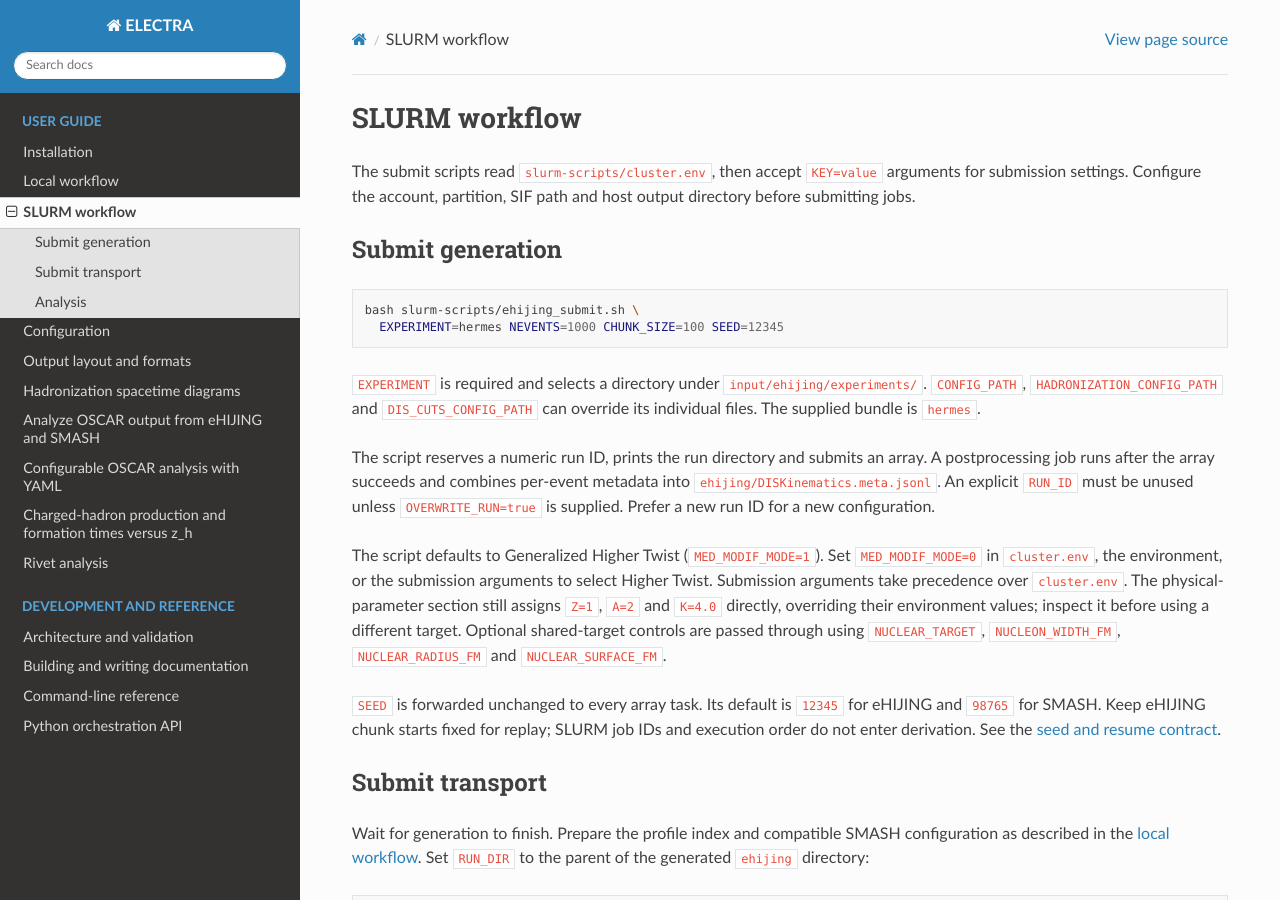
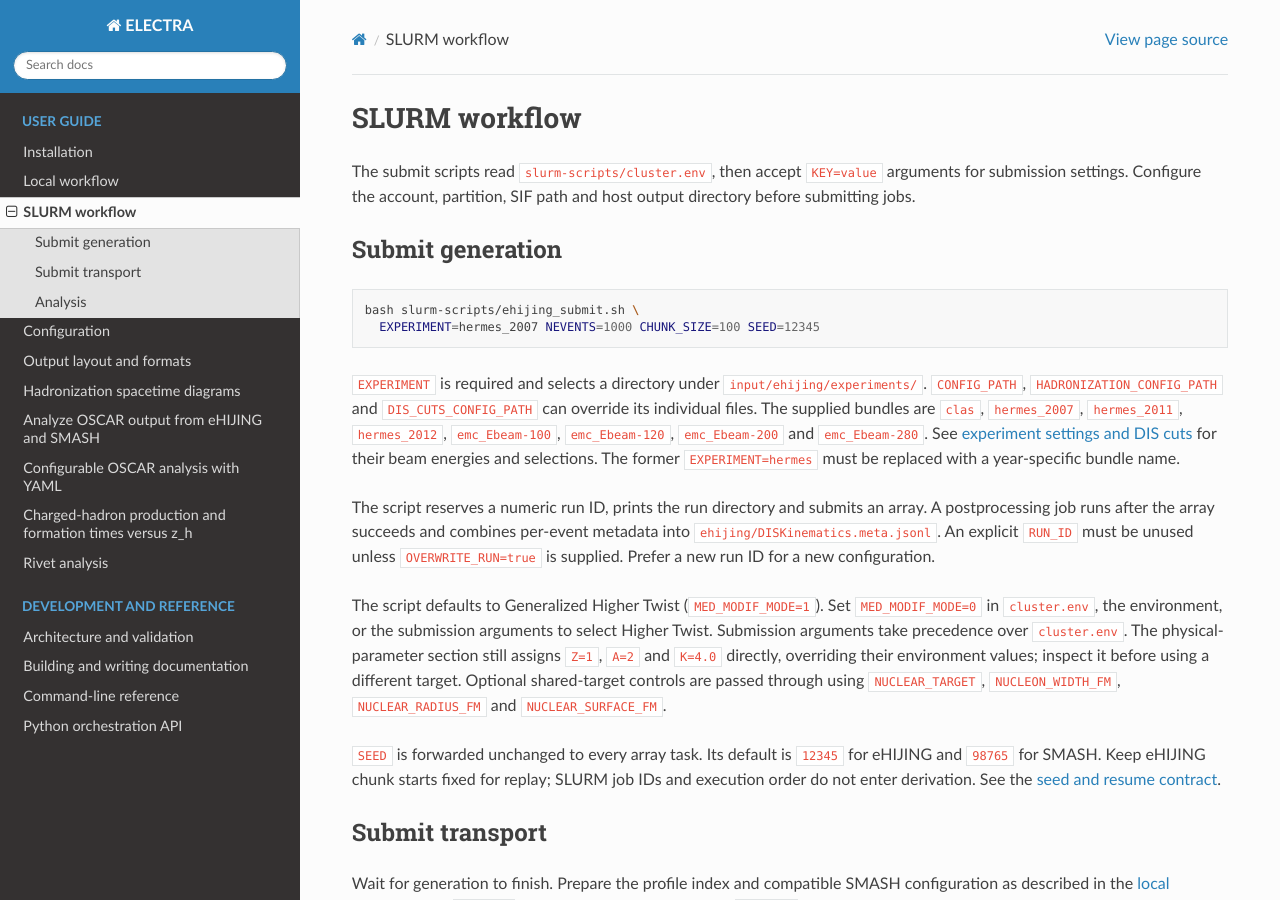
Before and after one commit to jordissm/electra, a Sphinx documentation site: the page built from docs/running/slurm.md, in a window 1280 px wide and 900 px high. Built offline with Sphinx 7.4.7 and the Read the Docs theme 3.1.0, drawn with Linux system fonts in a browser that asks for light colours; pages that are not in the unit, such as notebooks, are missing from menus.

Commit message:
docs: Update documentation and scripts for experiment-specific bundles

````diff
--- a/docs/running/slurm.md
+++ b/docs/running/slurm.md
@@ -8,13 +8,17 @@ and host output directory before submitting jobs.
 
 ```bash
 bash slurm-scripts/ehijing_submit.sh \
-  EXPERIMENT=hermes NEVENTS=1000 CHUNK_SIZE=100 SEED=12345
+  EXPERIMENT=hermes_2007 NEVENTS=1000 CHUNK_SIZE=100 SEED=12345
 ```
 
 `EXPERIMENT` is required and selects a directory under
 `input/ehijing/experiments/`. `CONFIG_PATH`, `HADRONIZATION_CONFIG_PATH` and
-`DIS_CUTS_CONFIG_PATH` can override its individual files. The supplied bundle
-is `hermes`.
+`DIS_CUTS_CONFIG_PATH` can override its individual files. The supplied bundles
+are `clas`, `hermes_2007`, `hermes_2011`, `hermes_2012`, `emc_Ebeam-100`,
+`emc_Ebeam-120`, `emc_Ebeam-200` and `emc_Ebeam-280`. See
+[experiment settings and DIS cuts](../configuration.md) for their beam energies
+and selections. The former `EXPERIMENT=hermes` must be replaced with a
+year-specific bundle name.
 
 The script reserves a numeric run ID, prints the run directory and submits
 an array. A postprocessing job runs after the array succeeds and combines
````
Also changed, not shown: README.md (+6 -1 lines), docs/configuration.md (+46 -3 lines), docs/running/local.md (+7 -4 lines), 1 other file.
